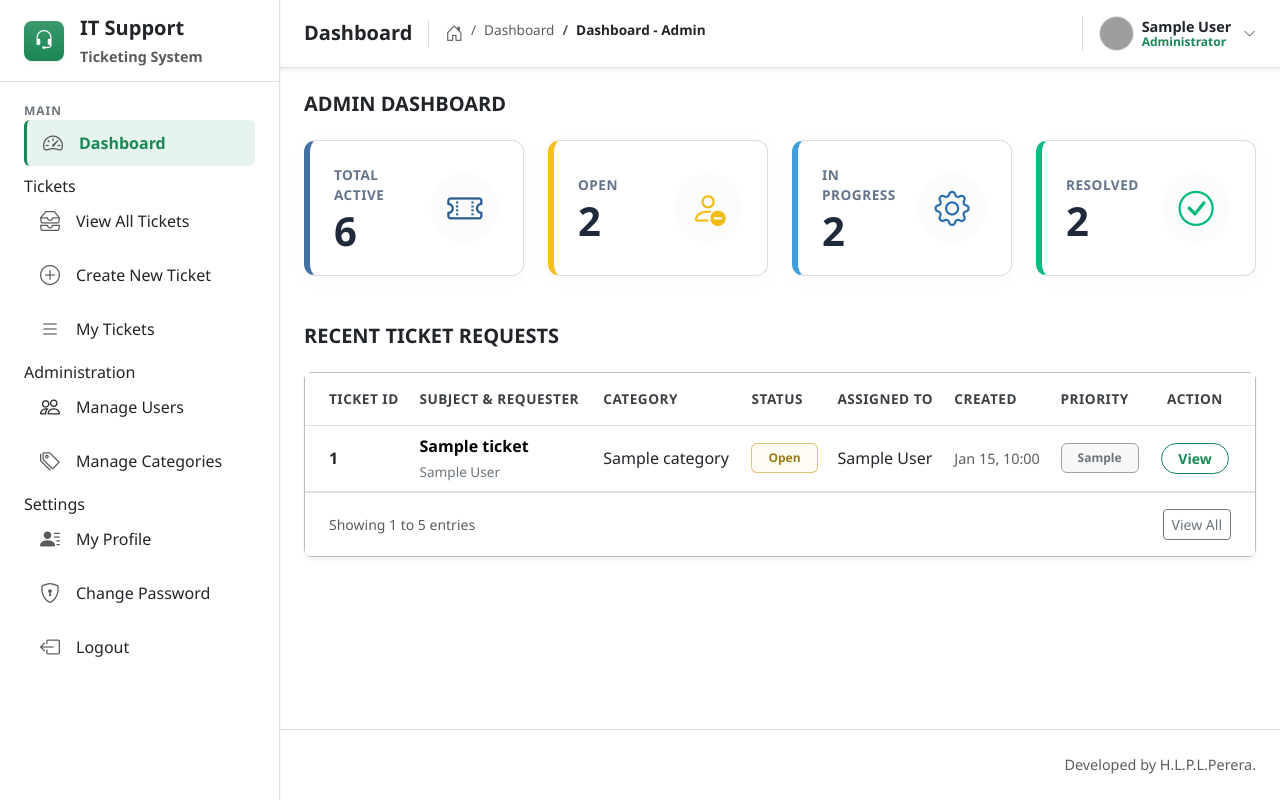
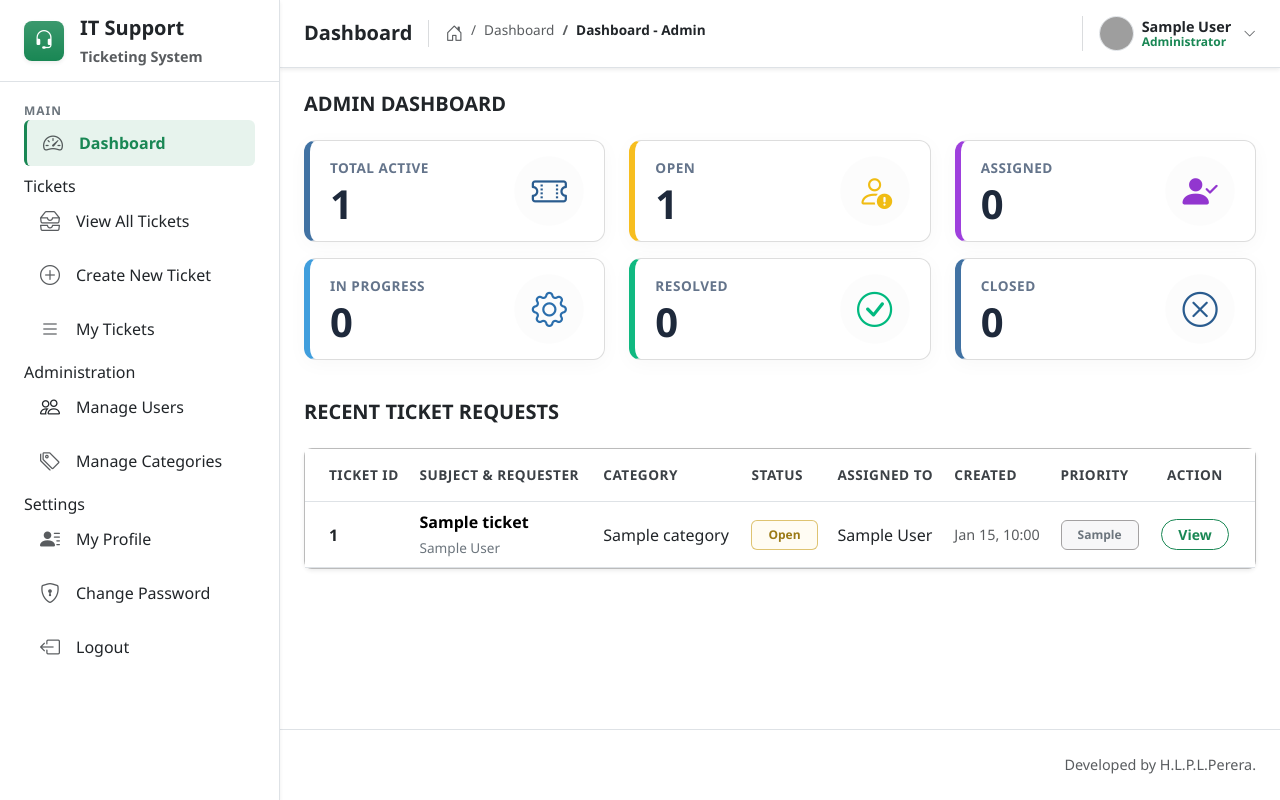
Before and after one commit to primal-mit/helpdesk, a PHP site: page /dashboard-admin.php in a window 1280 px wide. Run offline with PHP 8.4, Linux system fonts and the light colour scheme; the visitor is signed in with stand-in values (Sample User, id 1); tables that the repository leaves empty or names only in its code hold one stand-in row (values such as "Sample post"); grey boxes are pictures that could not be loaded.

Commit message:
Dashboard stats updated

```diff
--- a/assets/css/dashboard.css
+++ b/assets/css/dashboard.css
@@ -61,7 +61,9 @@
 .stat-card {
     background-color: #ffffff;
     border-radius: 12px;
-    padding: 24px;
+    /* padding: 24px; */
+    padding: 10px 20px;
+    margin-bottom: 10px;
     display: flex;
     justify-content: space-between;
     align-items: center;
@@ -75,7 +77,8 @@
     box-shadow: 0 8px 25px rgba(0,0,0,0.08);
 }
 
-.border-blue { border-left: 6px solid rgb(64, 158, 221); }
+.border-blue { border-left: 6px solid #409edd; }
+.border-purple { border-left: 6px solid #9e40dd; }
 .border-gray { border-left: 6px solid #4172a3; }
 .border-red { border-left: 6px solid #ef4444; }
 .border-orange { border-left: 6px solid #f7be1f; }
@@ -101,6 +104,7 @@
 
 .icon-gray { background-color: #00000003; color: #2a5c8f; }
 .icon-blue { background-color: #00000003; color: #2b6eac; }
+.icon-purple { background-color: #00000003; color: #9236cf; }
 .icon-red { background-color: #00000003; color: #dc2626; }
 .icon-orange { background-color: #00000003; color: #f0bc13; }
 .icon-green { background-color: #00000003; color: #00b97f; }
--- a/models/Ticket.php
+++ b/models/Ticket.php
@@ -189,6 +189,19 @@ class Ticket {
         }
     }
 
+    public function getStatusCount($status){
+        $query = "SELECT * FROM tickets WHERE status = :status";
+        $stmt = $this->conn->prepare($query);
+        $stmt->bindParam(':status', $status);
+
+        if ($stmt->execute()) {
+            return $stmt->rowCount();
+        } else {
+            $_SESSION['error'] = "An error occurred while processing. Please try again.";
+            return false;
+        }
+    }
+
 
 }
 ?>
--- a/views/dashboard/dashboard-admin.php
+++ b/views/dashboard/dashboard-admin.php
@@ -22,15 +22,15 @@ if ($_SESSION['role'] !== 'Administrator') {
     <main class="p-4 p-md-4 flex-grow-1">
 
     <!-- Quick Actions Grid -->
-    <div class="mb-5">
+    <div class="mb-4">
         <h4 class="fw-bold mb-4 text-dark text-uppercase fs-5">Admin Dashboard</h4>
 
         <div class="row mb-3">
-            <div class="col-sm-6 col-xl-3">
+            <div class="col-sm-6 col-xl-4 mb-3">
                 <div class="stat-card border-gray">
                     <div class="stat-content">
                         <span class="stat-label">Total Active</span>
-                        <span class="stat-value">6</span>
+                        <span class="stat-value"><?= $ticket->getStatusCount("Open") + $ticket->getStatusCount("In Progress") + $ticket->getStatusCount("Assigned")?></span>
                     </div>
                     <div class="icon-wrapper icon-gray">
                         <i class="bi bi-ticket-perforated"></i>
@@ -38,23 +38,35 @@ if ($_SESSION['role'] !== 'Administrator') {
                 </div>
             </div>
 
-            <div class="col-sm-6 col-xl-3">
+            <div class="col-sm-6 col-xl-4 mb-3">
                 <div class="stat-card border-orange">
                     <div class="stat-content">
                         <span class="stat-label">Open</span>
-                        <span class="stat-value">2</span>
+                        <span class="stat-value"><?= $ticket->getStatusCount("Open")?></span>
                     </div>
                     <div class="icon-wrapper icon-orange">
-                        <i class="bi bi-person-dash"></i>
+                        <i class="bi bi-person-exclamation"></i>
                     </div>
                 </div>
             </div>
 
-            <div class="col-sm-6 col-xl-3">
+            <div class="col-sm-6 col-xl-4 mb-3">
+                <div class="stat-card border-purple">
+                    <div class="stat-content">
+                        <span class="stat-label">Assigned</span>
+                        <span class="stat-value"><?= $ticket->getStatusCount("Assigned")?></span>
+                    </div>
+                    <div class="icon-wrapper icon-purple">
+                        <i class="bi bi-person-check-fill"></i>
+                    </div>
+                </div>
+            </div>
+
+            <div class="col-sm-6 col-xl-4 mb-3">
                 <div class="stat-card border-blue">
                     <div class="stat-content">
                         <span class="stat-label">In Progress</span>
-                        <span class="stat-value">2</span>
+                        <span class="stat-value"><?= $ticket->getStatusCount("In Progress")?></span>
                     </div>
                     <div class="icon-wrapper icon-blue">
                         <i class="bi bi-gear"></i>
@@ -62,17 +74,31 @@ if ($_SESSION['role'] !== 'Administrator') {
                 </div>
             </div>
 
-            <div class="col-sm-6 col-xl-3">
+            <div class="col-sm-6 col-xl-4 mb-3">
                 <div class="stat-card border-green">
                     <div class="stat-content">
                         <span class="stat-label">Resolved</span>
-                        <span class="stat-value">2</span>
+                        <span class="stat-value"><?= $ticket->getStatusCount("Resolved")?></span>
                     </div>
                     <div class="icon-wrapper icon-green">
                         <i class="bi bi-check-circle"></i>
                     </div>
                 </div>
             </div>
+
+            <div class="col-sm-6 col-xl-4 mb-3">
+                <div class="stat-card border-gray">
+                    <div class="stat-content">
+                        <span class="stat-label">Closed</span>
+                        <span class="stat-value"><?= $ticket->getStatusCount("Closed")?></span>
+                    </div>
+                    <div class="icon-wrapper icon-gray">
+                        <i class="bi bi-x-circle"></i>
+                    </div>
+                </div>
+            </div>
+
+
         </div>
 
     </div>
@@ -147,11 +173,6 @@ if ($_SESSION['role'] !== 'Administrator') {
                 </table>
                 </div>
             </div>
-            <!-- Table Footer/Pagination -->
-            <div class="card-footer bg-white border-top py-3 px-4 d-flex justify-content-between align-items-center">
-                <span class="text-muted small">Showing 1 to 5 entries</span>
-                <a href="../../views/ticket/view-tickets.php"><button class="btn btn-sm btn-outline-secondary">View All</button></a>
-            </div>
         </div>
     </div>
 
```
